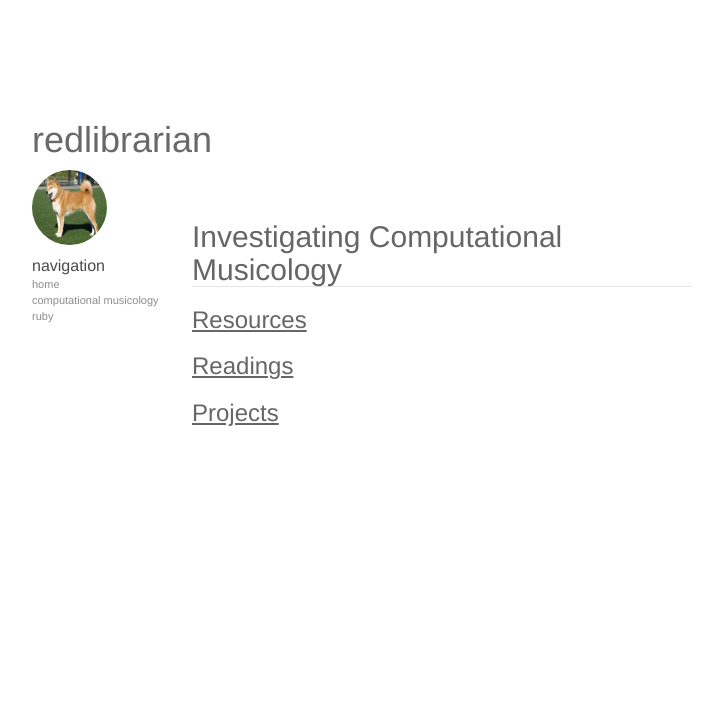
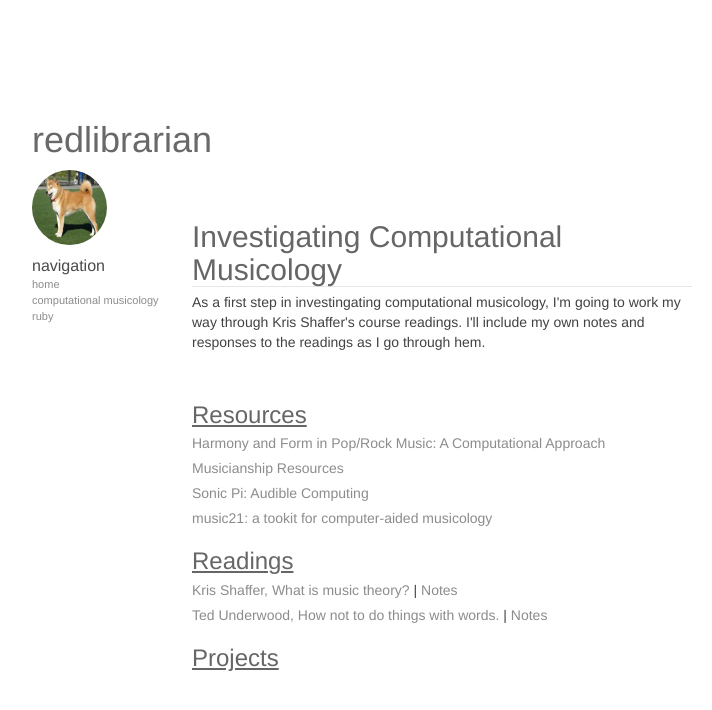
Before and after one commit to redlibrarian/redlibrarian.github.io, a Jekyll site: the page built from compmus.html, in a window 1280 px wide. Shown: the top 710 px of the page, without its empty margins (273-985 px from the left). Built offline with Jekyll 4.4.1, drawn with Linux system fonts in a browser that asks for light colours; nearby versions of some CDN libraries; library files that are not in the unit come from our copies.

Commit message:
Add first few reading links.

```diff
--- a/compmus.html
+++ b/compmus.html
@@ -3,7 +3,34 @@ layout: default
 ---
 <div id="home">
   <h2>Investigating Computational Musicology</h2>
+
+  <p>As a first step in investingating computational musicology, I'm
+  going to work my way through Kris Shaffer's course readings. I'll
+  include my own notes and responses to the readings as I go through
+ hem.</p>
+ <br />
   <h3>Resources</h3>
+  <ul><li><a href="http://corpusmusic.shaffermusic.com">Harmony and Form in
+      Pop/Rock Music: A Computational Approach</a></li>
+      <li><a
+    href="http://kris.shaffermusic.com/musicianship/">Musicianship
+    Resources</a></li>
+  <li><a href="http://sonic-pi.net">Sonic Pi: Audible
+      Computing</a></li>
+    <li><a href="http://web.mit.edu/music21/">music21: a tookit for
+      computer-aided musicology</a></li>
+</ul>
   <h3>Readings</h3>
+  <ul><li><a
+      href="http://www.hybridpedagogy.com/page-two/music-theory/">Kris
+      Shaffer, What is music theory?</a> | <a
+      href="notes/what_is_music_theory.html">Notes</a></li>
+      <li><a
+      href="http://tedunderwood.com/2012/08/25/how-not-to-do-things-with-words/">Ted
+      Underwood, How
+      not to do things with words.</a> | <a
+      href="notes/underwood.html">Notes</a></li>
+
+
   <h3>Projects</h3>
 </div>
```
